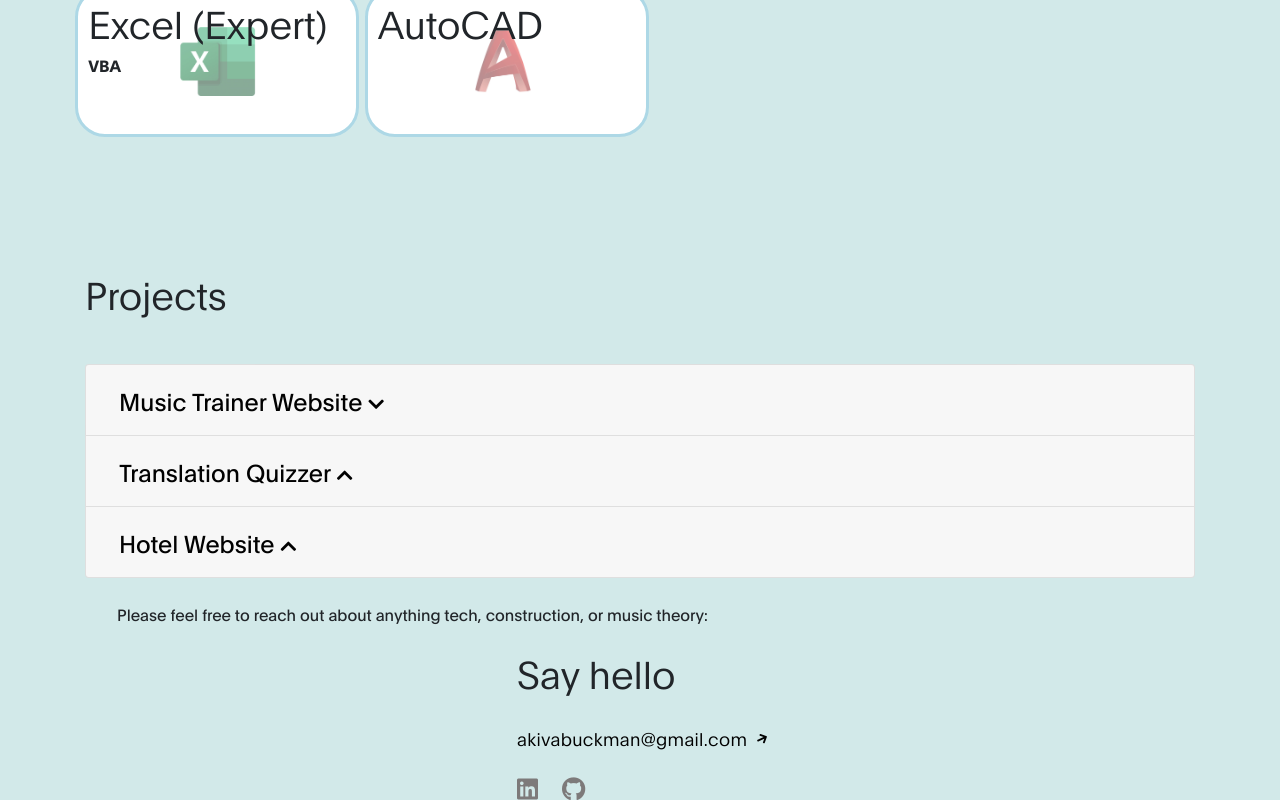
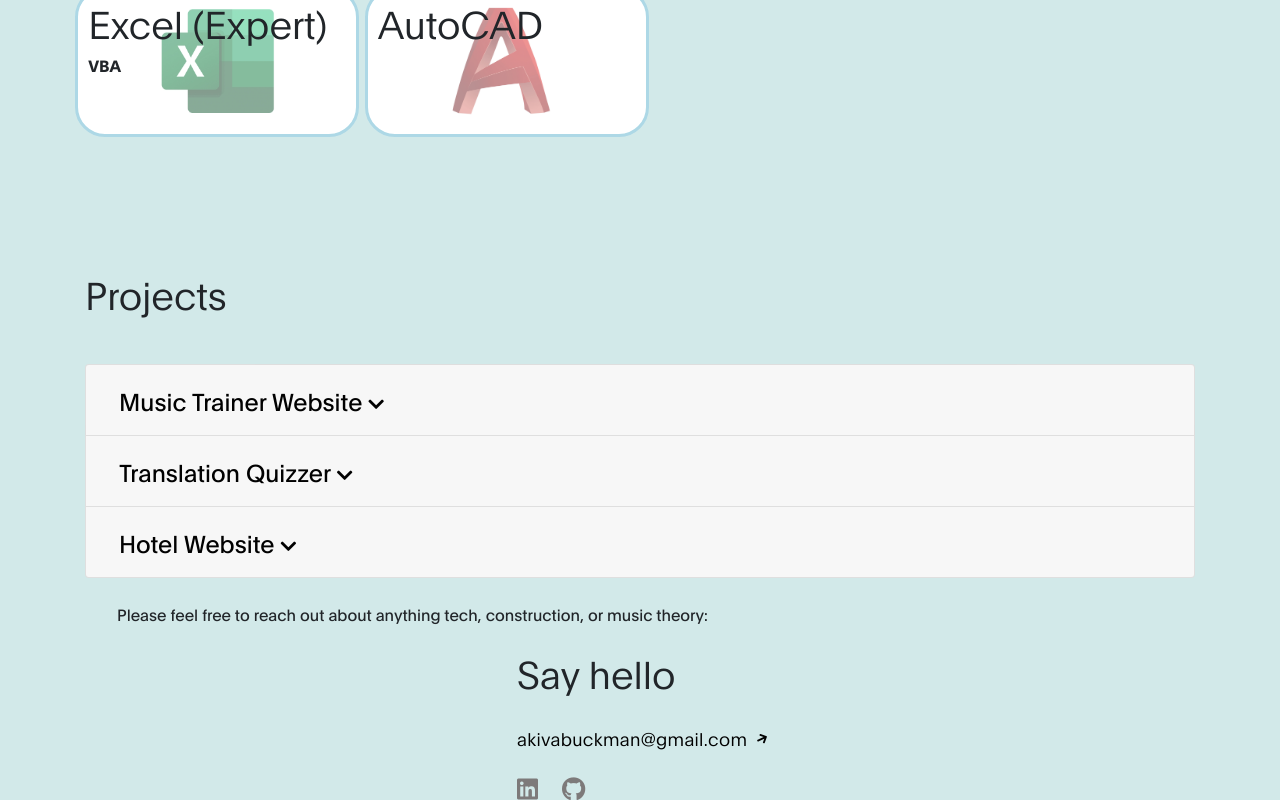
Before and after one commit to akivabuckman/portfolio, a plain HTML site: page index.html in a window 1280 px wide. Both pictures are taken after a click on the button "Music Trainer Website". Shown: the part 1100-1900 px from the top of the page. Drawn offline with Linux system fonts and the light colour scheme.

Commit message:
toggle buttons fixed

```diff
--- a/index.html
+++ b/index.html
@@ -61,7 +61,7 @@ https://www.tooplate.com/view/2120-ben-resume
                 </ul>
 
                 <div class="mt-lg-0 mt-3 mb-4 mb-lg-0">
-                    <a target="_blank" href="./images/Akiva Buckman CV.pdf" class="custom-btn btn" download="./images/Akiva Buckman CV.pdf">Download CV</a>
+                    <a target="_blank" href="./images/Akiva Buckman CV.pdf" class="custom-btn btn" download="Akiva Buckman CV.pdf">Download CV</a>
                 </div>
             </div>
 
@@ -124,11 +124,11 @@ https://www.tooplate.com/view/2120-ben-resume
             	<div class="col-lg-3 col-md-4 col-12 techSkill" style="background-image: url('./images/sql.jpg'); background-size: 40%; background-repeat: no-repeat; background-position: center;">
                 <h3>SQL</h3>
               </div>
-            	<div class="col-lg-3 col-md-4 col-12 techSkill" style="background-image: url('./images/excel.jpg'); background-size: 40%; background-repeat: no-repeat; background-position: center;">
+            	<div class="col-lg-3 col-md-4 col-12 techSkill" style="background-image: url('./images/excel.jpg'); background-size: 60%; background-repeat: no-repeat; background-position: center;">
                 <h3>Excel (Expert)</h3>
                 <strong>VBA</strong>
               </div>
-            	<div class="col-lg-3 col-md-4 col-12 techSkill" style="background-image: url('./images/autocad.jpg'); background-size: 40%; background-repeat: no-repeat; background-position: center;">
+            	<div class="col-lg-3 col-md-4 col-12 techSkill" style="background-image: url('./images/autocad.jpg'); background-size: 70%; background-repeat: no-repeat; background-position: center;">
                 <h3>AutoCAD</h3>
               </div>
             </div>
@@ -252,7 +252,7 @@ https://www.tooplate.com/view/2120-ben-resume
                             </div>
                             <a target="_blank" href=https://github.com/akivabuckman/MusicTraining>View Github</a>
                             <br/>
-                            <a target="_blank" href="https://musictraining.onrender.com/">Open Project</a>
+                            <a target="_blank" href="https://musictraining.onrender.com/">Try it yourself!</a>
                           </div>
                         </div>
                       </div>
--- a/js/custom.js
+++ b/js/custom.js
@@ -68,20 +68,30 @@
   }
 
 const toggleButtons = document.querySelectorAll('.btn-link');
-// in the function, loop through all the togglebuttons
-for (let butn of toggleButtons) {
-  butn.addEventListener('click', function() {
-    for (let button of toggleButtons) {
-      const icon = button.querySelector('i');
-      if (button.getAttribute("aria-expanded") === "true") {
-        console.log(button, "expanded")
-        icon.classList.add("fa-chevron-down");
-        icon.classList.remove("fa-chevron-up")
-      } else {
-        console.log("collapsed")
-        icon.classList.add("fa-chevron-up");
-        icon.classList.remove("fa-chevron-down")
+
+toggleButtons.forEach(button => {
+  const icon = button.querySelector('i'); // Assuming the <i> tag is a direct child of the button
+
+  button.addEventListener('click', () => {
+    toggleButtons.forEach(otherButton => {
+      const otherIcon = otherButton.querySelector('i');
+      if (otherButton !== button) {
+        otherButton.setAttribute('aria-expanded', 'false');
+        otherIcon.classList.remove('fa-chevron-up');
+        otherIcon.classList.add('fa-chevron-down');
       }
+    });
+
+    const isExpanded = button.getAttribute('aria-expanded') === 'true';
+
+    if (isExpanded) {
+      icon.classList.remove('fa-chevron-up');
+      icon.classList.add('fa-chevron-down');
+    } else {
+      icon.classList.remove('fa-chevron-down');
+      icon.classList.add('fa-chevron-up');
     }
+
+    button.setAttribute('aria-expanded', String(!isExpanded));
   });
-}
+});
```
